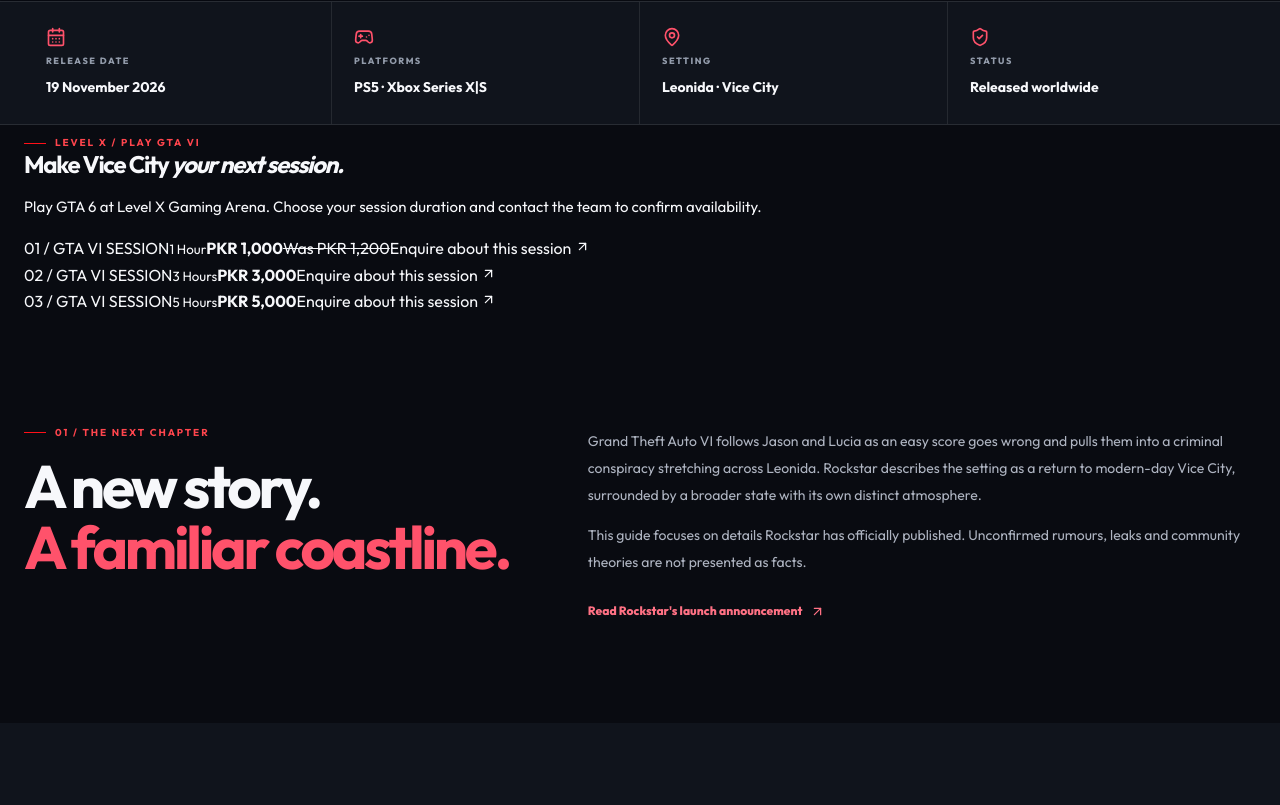
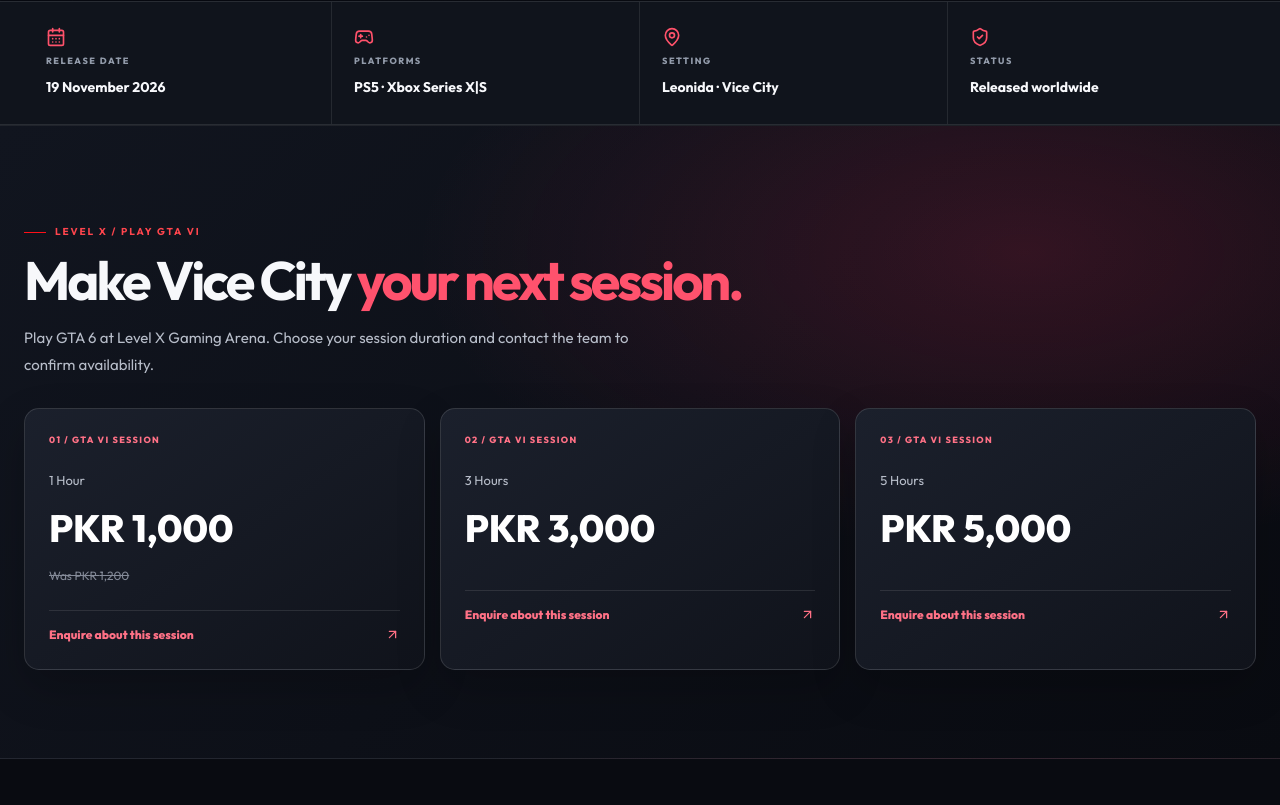
Before and after one commit to syedhussainabbaszaidi/levelxgamingarena, a Next.js app: page /gta-6 in a window 1280 px wide. Shown: the part 955-1760 px from the top of the page. Built offline with nearby package versions, Linux system fonts and the light colour scheme; grey boxes are pictures that could not be loaded.

Commit message:
Style GTA VI session pricing cards

```diff
--- a/app/gta-6/gta-6.css
+++ b/app/gta-6/gta-6.css
@@ -56,3 +56,18 @@
 .gta-guide-cards p{margin:0;color:#aeb4c1;font-size:13px;line-height:1.85}
 @media(max-width:900px){.gta-guide-cards{grid-template-columns:1fr}}
 @media(max-width:640px){.gta-game-guide-section{padding:70px 0}.gta-guide-cards article{padding:22px}}
+
+
+.gta-levelx-offer-section{padding:88px 0;background:radial-gradient(ellipse at 80% 20%,rgba(255,42,92,.16),transparent 42%),linear-gradient(135deg,#11151f,#090b11);border-top:1px solid rgba(255,255,255,.08);border-bottom:1px solid rgba(255,255,255,.08)}
+.gta-levelx-offer-copy{max-width:720px;margin-bottom:30px}
+.gta-levelx-offer-copy h2{margin:12px 0;font-size:clamp(32px,5vw,54px);line-height:1.05}
+.gta-levelx-offer-copy h2 em{color:#ff526d;font-style:normal}
+.gta-levelx-offer-copy p{max-width:620px;color:#b7bdc9;line-height:1.8}
+.gta-levelx-offer-grid{display:grid;grid-template-columns:repeat(3,minmax(0,1fr));gap:15px}
+.gta-levelx-offer-grid article{display:flex;flex-direction:column;min-width:0;padding:24px;border:1px solid rgba(255,255,255,.13);border-radius:15px;background:linear-gradient(145deg,#1b202c,#10131b);box-shadow:0 18px 45px #0003}
+.gta-levelx-offer-grid article>span{color:#ff7186;font-size:9px;font-weight:800;letter-spacing:.15em}
+.gta-levelx-offer-grid article>small{margin-top:22px;color:#b7bdc9;font-size:13px}
+.gta-levelx-offer-grid article>strong{margin:6px 0;color:#fff;font-size:clamp(27px,3vw,38px);font-weight:900}
+.gta-levelx-offer-grid article>del{color:#858b99;font-size:12px}
+.gta-levelx-offer-grid article>a{display:flex;align-items:center;justify-content:space-between;gap:8px;margin-top:24px;padding-top:14px;border-top:1px solid rgba(255,255,255,.1);color:#ff7186;font-size:12px;font-weight:800}
+@media(max-width:760px){.gta-levelx-offer-section{padding:66px 0}.gta-levelx-offer-grid{grid-template-columns:1fr}.gta-levelx-offer-grid article{padding:21px}.gta-levelx-offer-grid article>small{margin-top:12px}}
```
